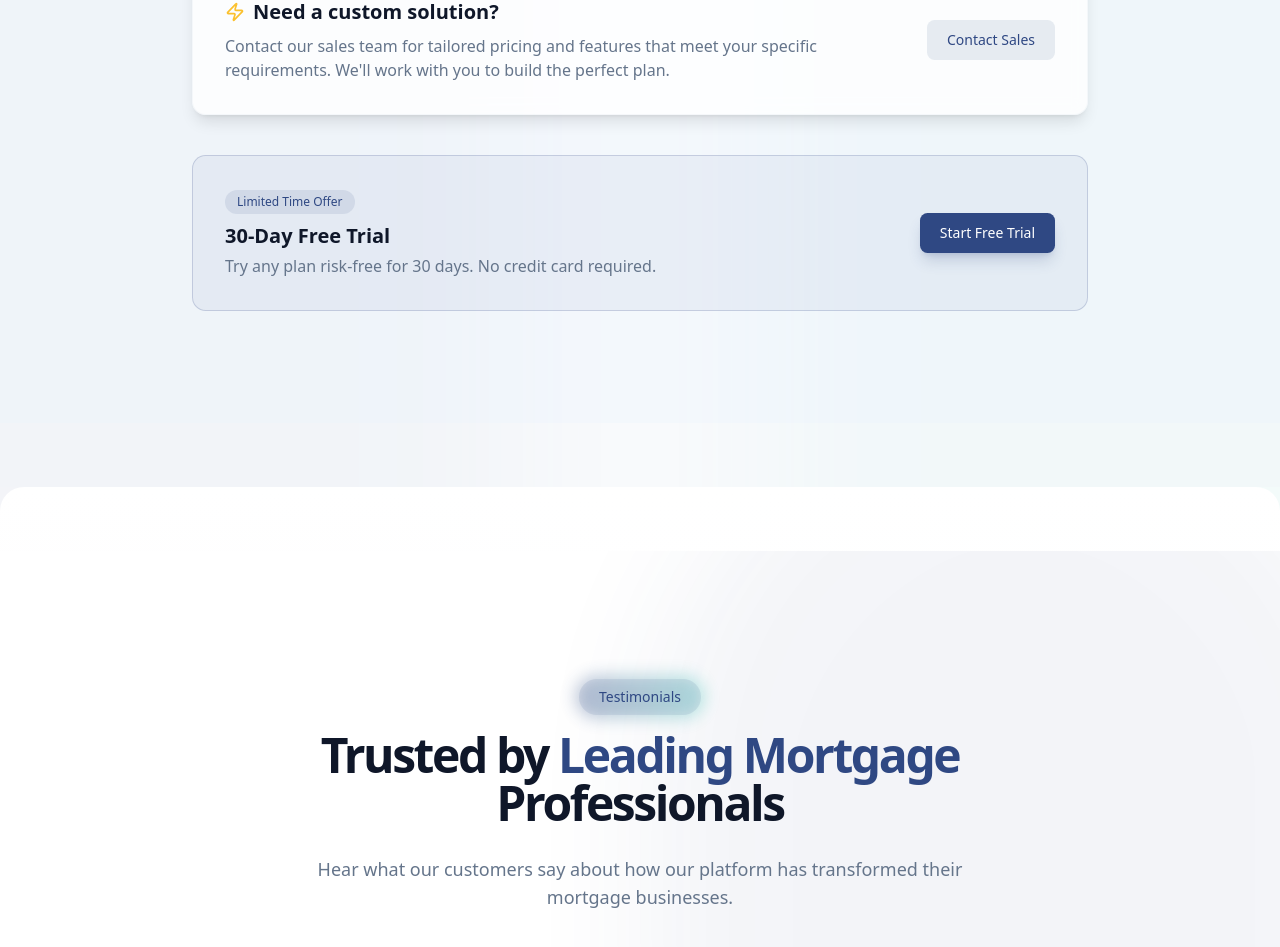
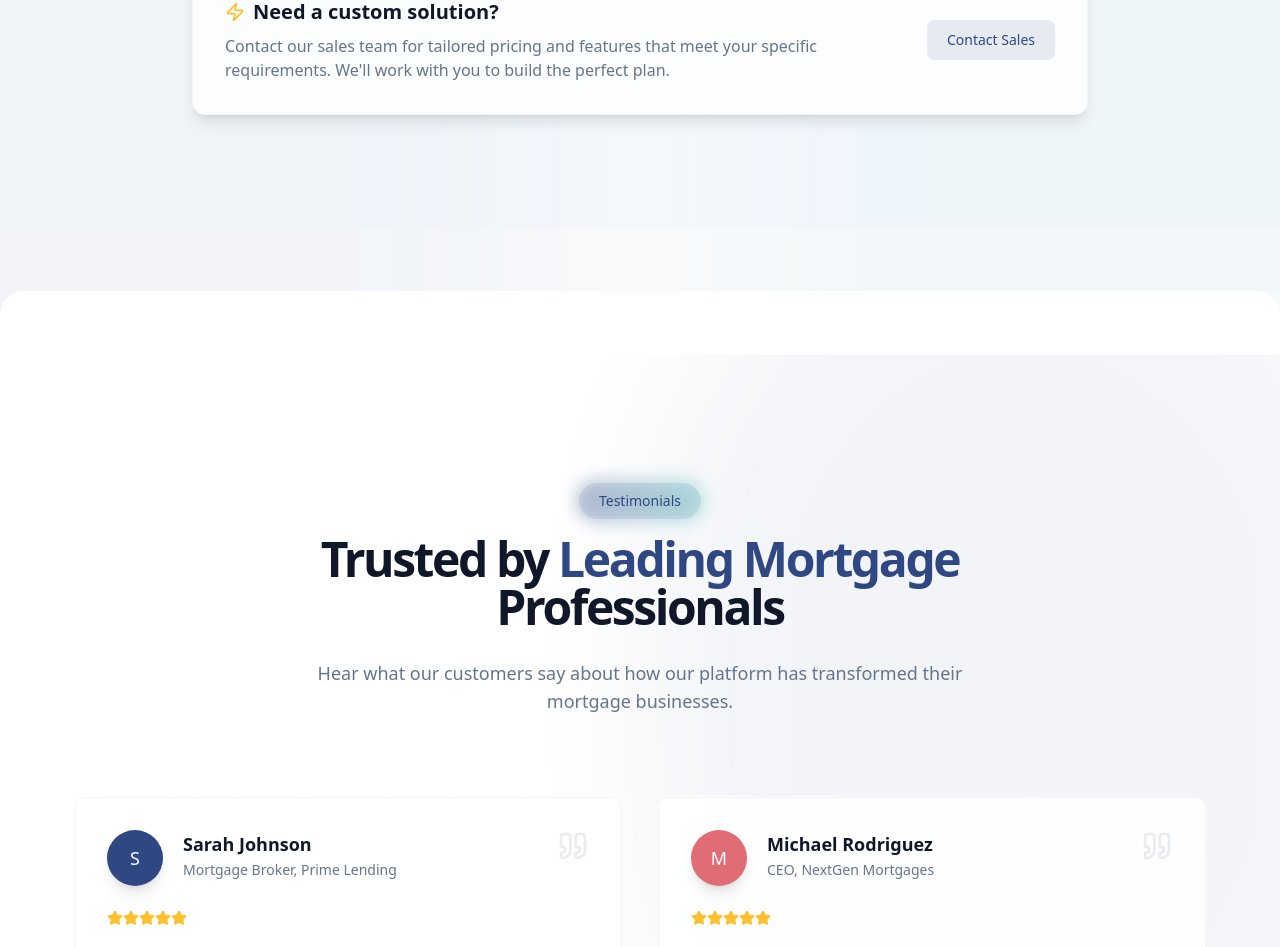
Before and after one commit to zubairkofficial/mortgage-ai-frontend, a React (Vite) app: page / in a window 1280 px wide. Shown: the part 7572-8519 px from the top of the page. Built offline with nearby package versions, Linux system fonts and the light colour scheme.

Commit message:
Update pricing.tsx

```diff
--- a/src/components/landing/pricing.tsx
+++ b/src/components/landing/pricing.tsx
@@ -148,18 +148,6 @@ const Pricing = () => {
           </div>
         </div>
 
-        <div className="mt-10 max-w-4xl mx-auto rounded-xl bg-brand-blue/5 border border-brand-blue/20 p-8 flex flex-col md:flex-row items-center justify-between">
-          <div className="text-center md:text-left mb-4 md:mb-0">
-            <div className="inline-flex items-center px-3 py-1 rounded-full bg-brand-blue/10 text-xs font-medium text-brand-blue mb-2">
-              Limited Time Offer
-            </div>
-            <h3 className="text-xl font-bold">30-Day Free Trial</h3>
-            <p className="text-muted-foreground mt-1">Try any plan risk-free for 30 days. No credit card required.</p>
-          </div>
-          <button className="rounded-md bg-brand-blue px-5 py-2.5 text-sm font-medium text-white shadow-lg shadow-brand-blue/20 hover:bg-brand-blue/90 transition-colors">
-            Start Free Trial
-          </button>
-        </div>
       </div>
     </section>
   )
```
